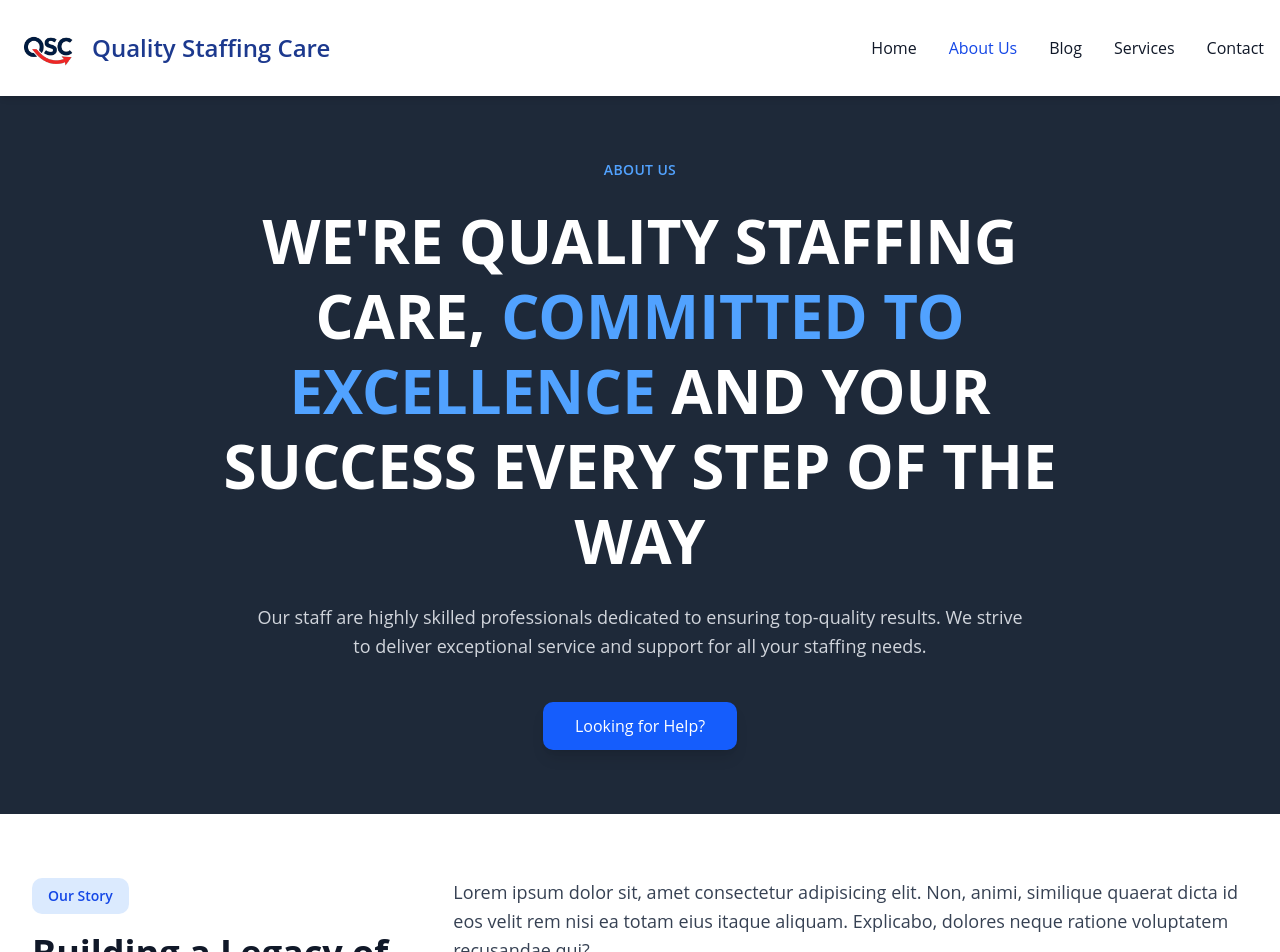
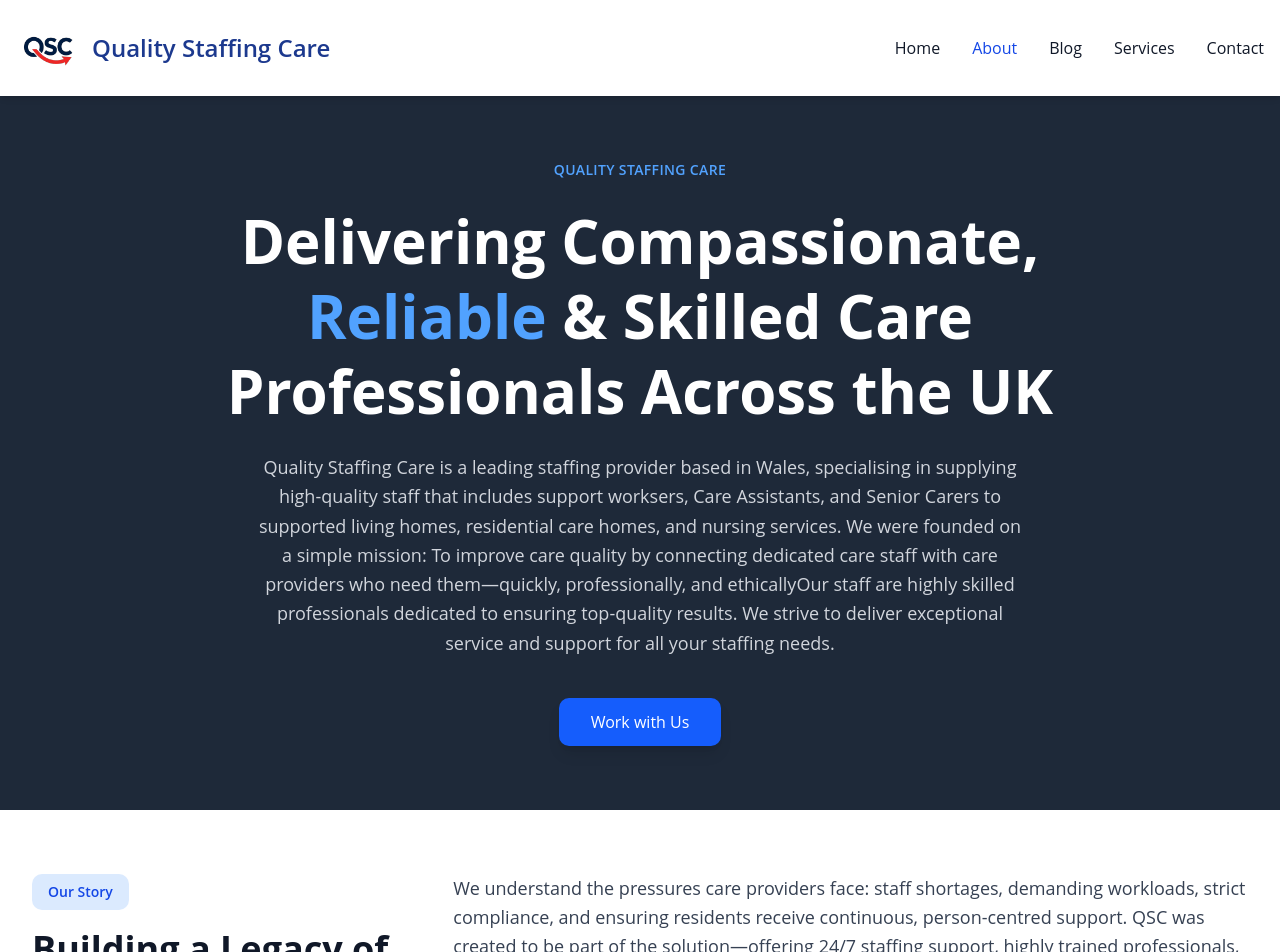
Before and after one commit to Olamigoke10/Quality-Staff, a React (Vite) app: page /about in a window 1280 px wide. Shown: the top 952 px of the page. Built offline with nearby package versions, Linux system fonts and the light colour scheme.

Commit message:
updated about page

```diff
--- a/src/components/Navbar.jsx
+++ b/src/components/Navbar.jsx
@@ -23,7 +23,7 @@
 
   const navItems = [
     { path: '/', label: 'Home', end: true },
-    { path: '/about', label: 'About Us' },
+    { path: '/about', label: 'About' },
     { path: '/blog', label: 'Blog' },
     { path: '/services', label: 'Services' },
     { path: '/contact', label: 'Contact' }
--- a/src/components/minipages/About1.jsx
+++ b/src/components/minipages/About1.jsx
@@ -8,14 +8,17 @@
         <div className='max-w-7xl mx-auto px-4 sm:px-6 lg:px-8'>
           <div className='text-center space-y-6 max-w-4xl mx-auto'>
             <p className='text-sm font-semibold tracking-wide uppercase text-blue-400'>
-              About Us
+              Quality Staffing Care
             </p>
-            <h1 className='text-4xl md:text-5xl lg:text-6xl font-bold text-white leading-tight'>
-              WE'RE QUALITY STAFFING CARE,{' '}
-              <span className='text-blue-400'>COMMITTED TO EXCELLENCE</span> AND YOUR SUCCESS EVERY STEP OF THE WAY
-            </h1>
+            <h3 className='text-4xl md:text-5xl lg:text-6xl font-bold text-white leading-tight'>
+              Delivering Compassionate,{' '}
+              <span className='text-blue-400'>Reliable</span> & Skilled Care Professionals Across the UK
+            </h3>
             <p className='text-lg text-gray-300 leading-relaxed max-w-3xl mx-auto'>
-              Our staff are highly skilled professionals dedicated to ensuring top-quality results.
+
+              Quality Staffing Care is a leading staffing provider based in Wales, specialising in supplying high-quality staff that includes support worksers, Care Assistants, and Senior Carers to supported living homes, residential care homes, and nursing services.
+              We were founded on a simple mission:
+              To improve care quality by connecting dedicated care staff with care providers who need them—quickly, professionally, and ethicallyOur staff are highly skilled professionals dedicated to ensuring top-quality results.
               We strive to deliver exceptional service and support for all your staffing needs.
             </p>
             <div className='pt-4'>
@@ -23,7 +26,7 @@
                 href="#contact"
                 className='inline-flex items-center justify-center bg-blue-600 hover:bg-blue-700 text-white font-medium py-3 px-8 rounded-lg transition-colors duration-200 shadow-lg'
               >
-                Looking for Help?
+                Work with Us
               </a>
             </div>
           </div>
@@ -46,9 +49,8 @@
             <div className='lg:col-span-2'>
               <div className='space-y-4 text-gray-700'>
                 <p className='text-lg leading-relaxed'>
-                  Lorem ipsum dolor sit, amet consectetur adipisicing elit. Non, animi,
-                  similique quaerat dicta id eos velit rem nisi ea totam eius itaque aliquam.
-                  Explicabo, dolores neque ratione voluptatem recusandae qui?
+                  We understand the pressures care providers face: staff shortages, demanding workloads, strict compliance, and ensuring residents receive continuous, person-centred support.
+                  QSC was created to be part of the solution—offering 24/7 staffing support, highly trained professionals, and a partnership approach built on trust.
                 </p>
                 <p className='text-lg leading-relaxed'>
                   Our journey began with a simple mission: to provide exceptional staffing solutions
--- a/src/pages/Home.jsx
+++ b/src/pages/Home.jsx
@@ -211,7 +211,7 @@
                         </span>
                       </div>
                       <p className="text-sm text-gray-600 dark:text-gray-400">
-                        Highly skilled Registered Nurse with extensive experience in acute care, patient monitoring, and evidence-based clinical support.
+                        Highly skilled Registered Nurses with extensive experience in acute care, patient monitoring, and evidence-based clinical support.
                         Reliable, compassionate, and trained to adapt quickly to fast-paced healthcare environments.
                       </p>
                       <div className="flex items-center gap-4 mt-1">
@@ -240,7 +240,7 @@
                         </span>
                       </div>
                       <p className="text-sm text-gray-600 dark:text-gray-400">
-                        Board-certified Emergency Medicine doctor with advanced trauma response training.
+                        Board-certified Emergency Medicine doctors with advanced trauma response training.
                         Experienced in high-acuity situations, rapid diagnostics, and providing life-saving interventions under pressure.
                       </p>
                       <div className="flex items-center gap-4 mt-1">
@@ -269,7 +269,7 @@
                         </span>
                       </div>
                       <p className="text-sm text-gray-600 dark:text-gray-400">
-                        Compassionate LPN skilled in long-term care, rehabilitation support, and hands-on patient assistance.
+                        Compassionate LPNs skilled in long-term care, rehabilitation support, and hands-on patient assistance.
                         Strong communication skills and a proven track record of improving patient comfort and continuity of care.
                       </p>
                       <div className="flex items-center gap-4 mt-1">
```
